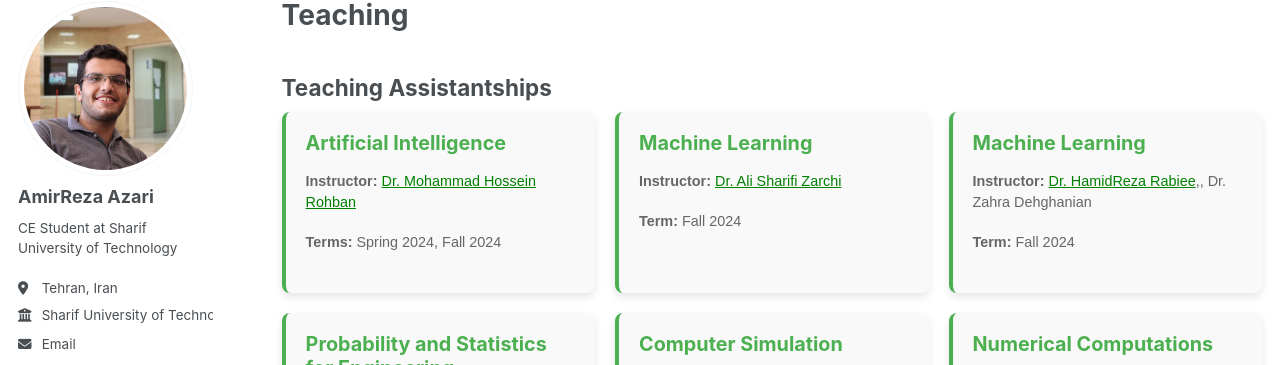
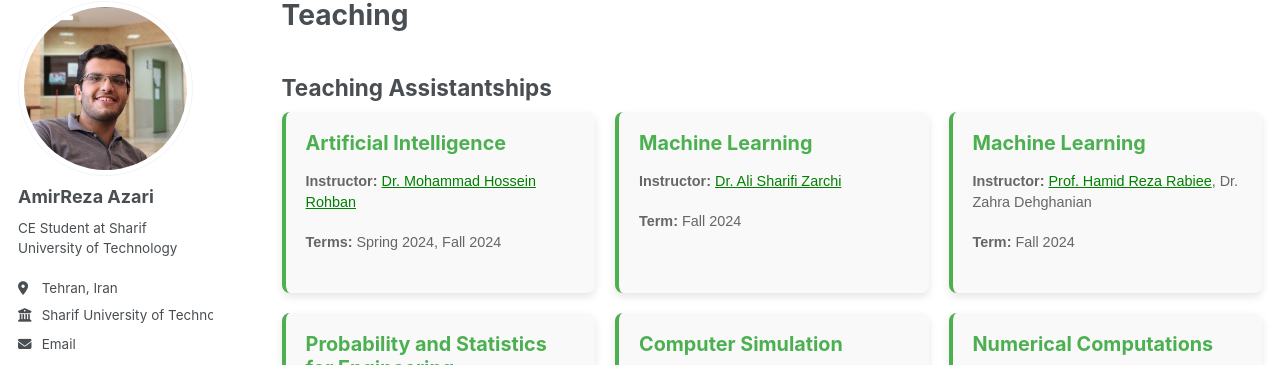
Before and after one commit to Amirreza81/Amirreza81.github.io, a Jekyll site: the page built from _pages/teaching.md, in a window 1280 px wide and 1372 px high. Shown: the part 105-470 px from the top of the window. Built offline with Jekyll 4.4.1, drawn with Linux system fonts in a browser that asks for light colours.

Commit message:
edit extra comma

```diff
--- a/_pages/teaching.md
+++ b/_pages/teaching.md
@@ -23,7 +23,7 @@ author_profile: true
 
   <div class="teach-card">
     <h4>Machine Learning</h4>
-    <p class="instructor"><strong>Instructor:</strong> <a href="https://scholar.google.com/citations?hl=en&user=rKDtrNgAAAAJ&view_op=list_works" style="color: green">Dr. HamidReza Rabiee</a>,, Dr. Zahra Dehghanian</p>
+    <p class="instructor"><strong>Instructor:</strong> <a href="https://scholar.google.com/citations?hl=en&user=rKDtrNgAAAAJ&view_op=list_works" style="color: green">Prof. Hamid Reza Rabiee</a>, Dr. Zahra Dehghanian</p>
     <p class="term"><strong>Term:</strong> Fall 2024</p>
   </div>
 
```
